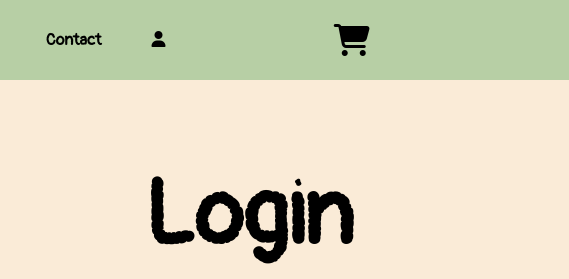
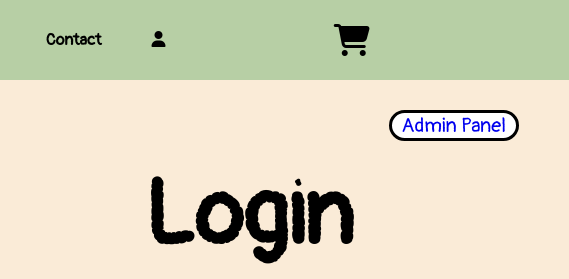
Before and after one commit to Mayank-B01/Clothing-Brand, a plain HTML site: page login.html in a window 1280 px wide. Shown: the top 279 px of the page, 711-1280 px from the left. Drawn offline with Linux system fonts and the light colour scheme; a web font is replaced by a local one.

Commit message:
added admin panel access in login page

```diff
--- a/css/index.css
+++ b/css/index.css
@@ -13,7 +13,7 @@ section{
 .home{
     min-height: 100vh;
     width: 100%;
-    background-image: url("Women.jpg");
+    background-image: url("/images/Women.jpg");
     background-size: contain;
     background-repeat: no-repeat;
     background-position: right top;
@@ -55,7 +55,7 @@ section{
 header.sticky{
     background:whitesmoke ;
     padding: 14px 14%;
-    box-shadow: 0px 0px 50px rgb(0 0 0 / 10%);
+    box-shadow: 0px 0px 50px rgb(0 0 0 / .2);
 }
 .text{
     text-align: center;
--- a/css/login.css
+++ b/css/login.css
@@ -60,3 +60,14 @@ button:hover{
 .link{
     margin-top: 40px;
 }
+.admin{
+    position: absolute;
+    right: 50px;
+    border-radius: 30px;
+    background: white;
+    padding-left: 10px;
+    padding-right: 10px;
+    border: black solid;
+    font-size: 20px;
+    top: 110px;
+}
--- a/login.html
+++ b/login.html
@@ -51,6 +51,9 @@
                     <button class="login_button">Login</button><br>
                     <div class="link"><a href="sign_up.html"> Create New Account?</a></div>
                 </form>
+                <div class="admin">
+                    <a href="admin.html">Admin Panel</a>
+                </div>
             </div>
         </section>
     </main>
```
Also changed, not shown: index.html (+1 -0 lines), images/Women.jpg (renamed from Women.jpg).
